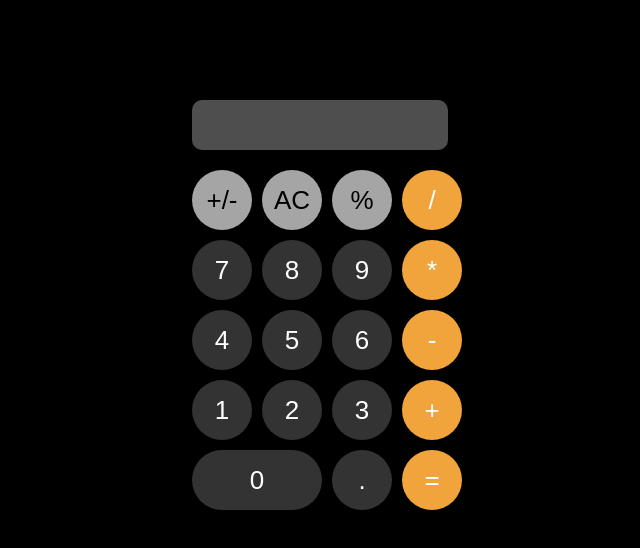
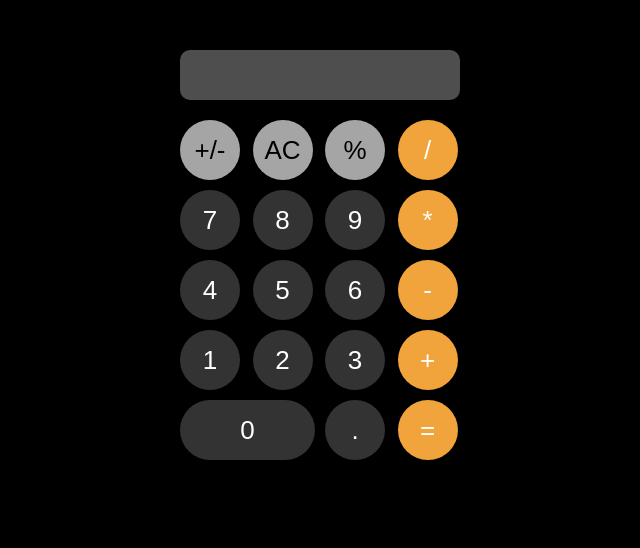
Before and after one commit to IbrohimFayzullayev/calculator, a plain HTML site: page index.html in a window 1280 px wide. Shown: the whole page, without its empty margins (320-960 px from the left). Drawn offline with Linux system fonts and the light colour scheme.

Commit message:
bug fixed

```diff
--- a/style.css
+++ b/style.css
@@ -12,8 +12,8 @@ body {
   color: #fff;
 }
 .container {
-  max-width: 20%;
-  margin: 10rem auto;
+  max-width: 28rem;
+  margin: 5rem auto;
   font-size: 2.6rem;
 }
 .calc {
@@ -62,6 +62,7 @@ body {
 .result__text {
   text-align: right;
   user-select: none;
+  overflow: auto;
 }
 .num__0 {
   grid-column: 1/3;
```
